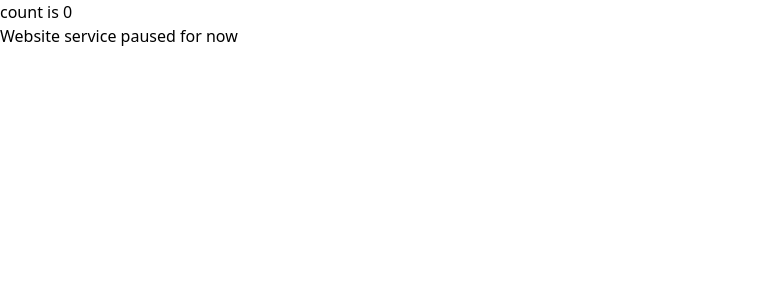
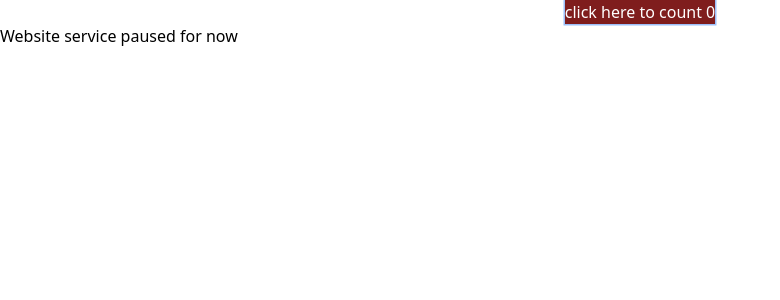
Before and after one commit to danielnifty1/my-health, a Vue app: page /home in a window 1280 px wide. Shown: the top 300 px of the page, without its empty margins (0-780 px from the left). Built offline with nearby package versions, Linux system fonts and the light colour scheme; a web font is replaced by a local one; what @kyvg/vue3-notification would draw is missing.

Commit message:
Update HelloWorld.vue

```diff
--- a/src/components/HelloWorld.vue
+++ b/src/components/HelloWorld.vue
@@ -9,8 +9,8 @@ const count = ref(0)
 <template>
   <h1 class="bg-red-900">{{ msg }}</h1>
 
-  <div class="card">
-    <button type="button" @click="count++">count is {{ count }}</button>
+  <div class="card flex justify-center items-center">
+    <button type="button" @click="count++" class="bg-red-900 ring-[1.5px] text-white ring-md " > click here to count {{ count }}</button>
 
   </div>
 
```
